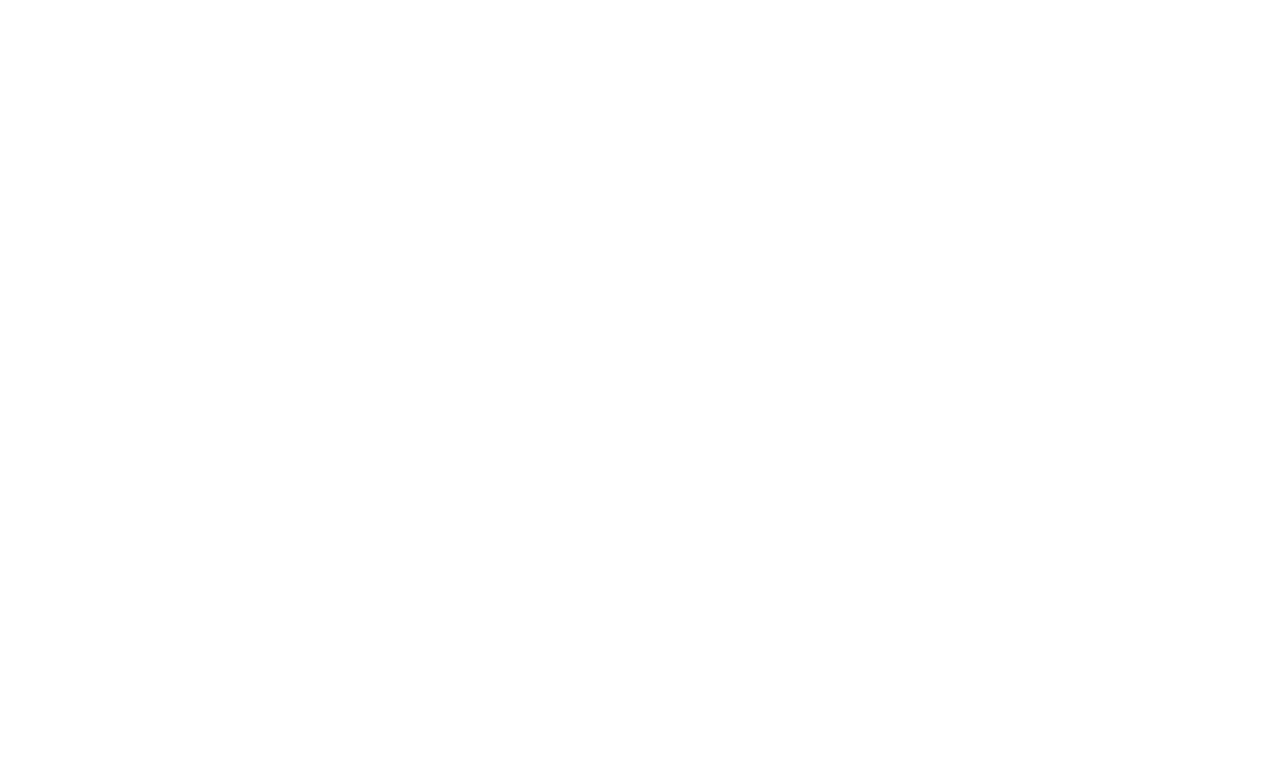
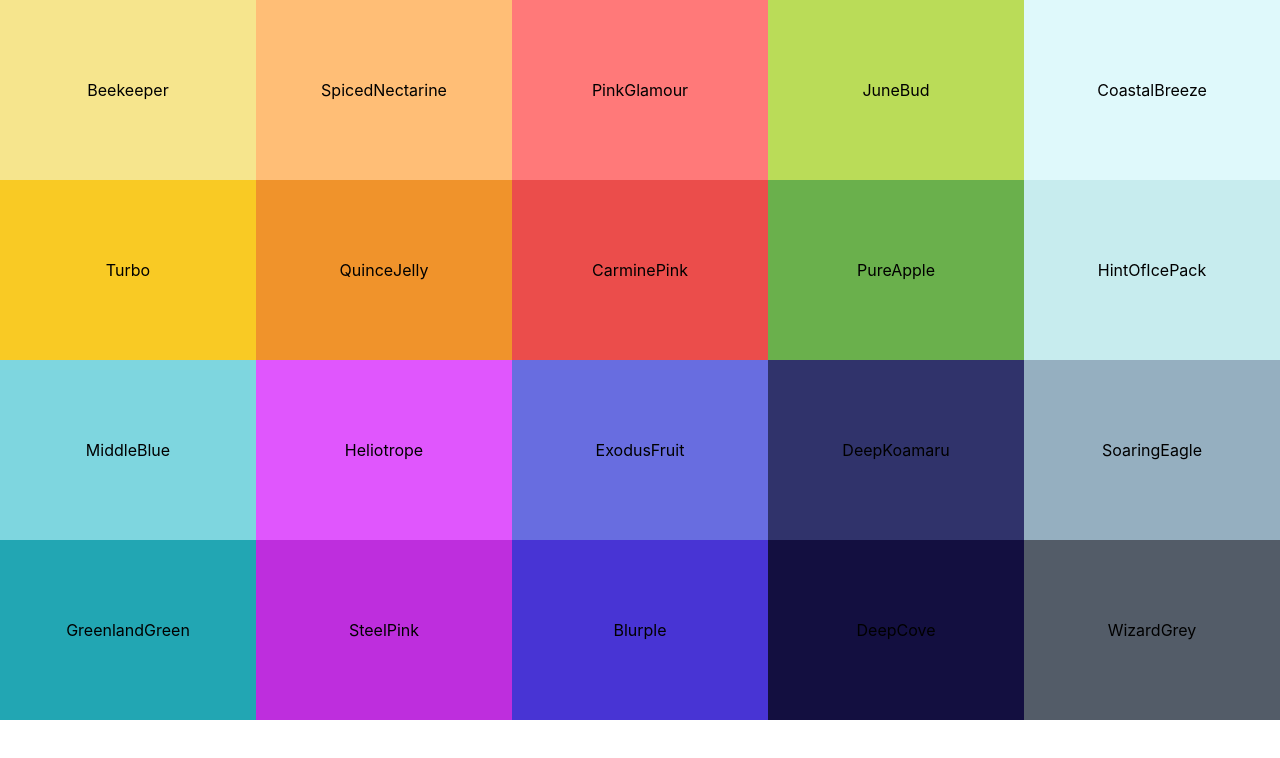
Before and after one commit to GeogriGochev/react-colors-project, a React (Create React App) app: page / in a window 1280 px wide. Shown: the top 758 px of the page. Built offline with nearby package versions, Linux system fonts and the light colour scheme.

Commit message:
add color box

```diff
--- a/src/App.js
+++ b/src/App.js
@@ -1,5 +1,5 @@
 import React from 'react';
-import Palette from './components/Palette/Palette.component';
+import Palette from './components/Sections/Palette/Palette.component';
 import seedColors from './data/seedColors';
 
 function App() {
--- /dev/null
+++ b/src/components/Color-box/ColorBox.component.jsx
@@ -0,0 +1,13 @@
+import React, { Component } from 'react'
+import './colorbox.style.scss';
+
+export default class ColorBox extends Component {
+    render() {
+        const {background,name} = this.props
+        return (
+            <div style={{backgroundColor: background}} className="ColorBox">
+                <span>{name}</span>
+            </div>
+        )
+    }
+}
--- /dev/null
+++ b/src/components/Color-box/colorbox.style.scss
@@ -0,0 +1,19 @@
+.Palette {
+    height: 100vh;
+}
+.Palette-colors {
+    display: flex;
+    justify-content: flex-start;
+    align-items: center;
+    flex-wrap: wrap;
+    height: 90%;
+}
+.ColorBox {
+    display: flex;
+    flex: 0 1 20%;
+    max-width: 20%;
+    height: 25%;
+    display: flex;
+    justify-content: center;
+    align-items: center;
+}
--- a/src/components/Palette/Palette.component.jsx
+++ /dev/null
@@ -1,15 +0,0 @@
-import React, { Component } from 'react';
-
-export default class Palette extends Component {
-    render() {
-        return (
-            <div className='Palette'>
-                {/** NAVBAR GOES HERE */}
-                <div className='Palette-colors'>
-                    {/** COLOR BOXES */}
-                </div>
-                {/** FOOTER GOES HERE */}
-            </div>
-        )
-    }
-}
--- /dev/null
+++ b/src/components/Sections/Palette/Palette.component.jsx
@@ -0,0 +1,27 @@
+import React, { Component } from 'react';
+import ColorBox from '../../Color-box/ColorBox.component';
+
+class Palette extends Component {
+    render() {
+        const {colors} = this.props.palette;
+        const ColorBoxes = colors.map( color => (
+            <ColorBox background={color.color} name={color.name}/>
+        ))
+
+
+        return (
+            <div className='Palette'>
+                {/** NAVBAR GOES HERE */}
+                <div className='Palette-colors' >
+                    {
+                        ColorBoxes
+                    }
+                    {/** COLOR BOXES */}
+                </div>
+                {/** FOOTER GOES HERE */}
+            </div>
+        )
+    }
+}
+
+export default Palette;
```
